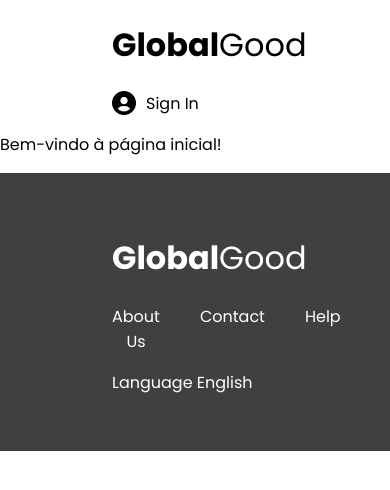
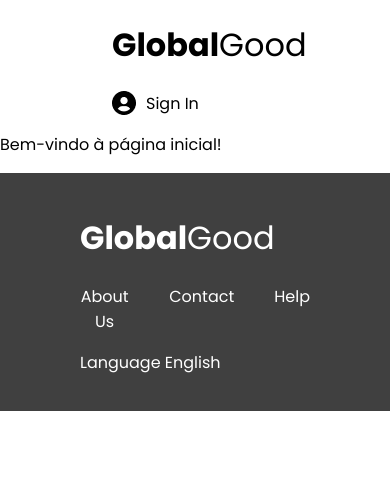
Before and after one commit to diogobonet/front-global-good, a React (Create React App) app: page / in a window 390 px wide. Shown: the top 490 px of the page. Built offline with nearby package versions, Linux system fonts and the light colour scheme.

Commit message:
style: footer media query

```diff
--- a/src/styles/media.scss
+++ b/src/styles/media.scss
@@ -5,6 +5,7 @@
             bottom: 0;
             right: 0;
             width: inherit;
+            padding: 0px 5rem;
         }
 
         .auth-main {
@@ -18,6 +19,10 @@
               display: none;
           }
     }
+
+    footer {
+        padding: 20px 5rem !important;
+    }
 }
 
 @media (max-width: 800px) {
```
